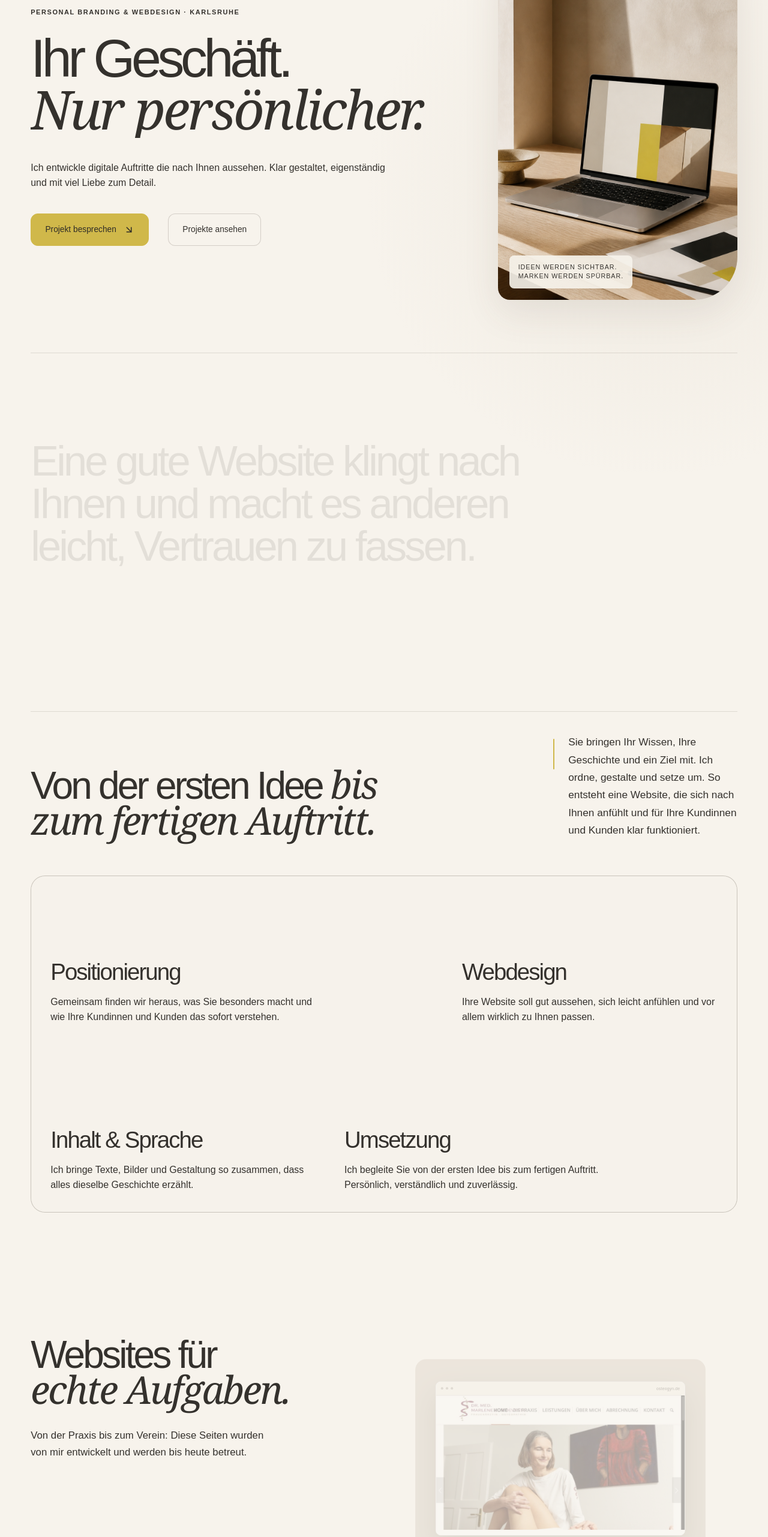
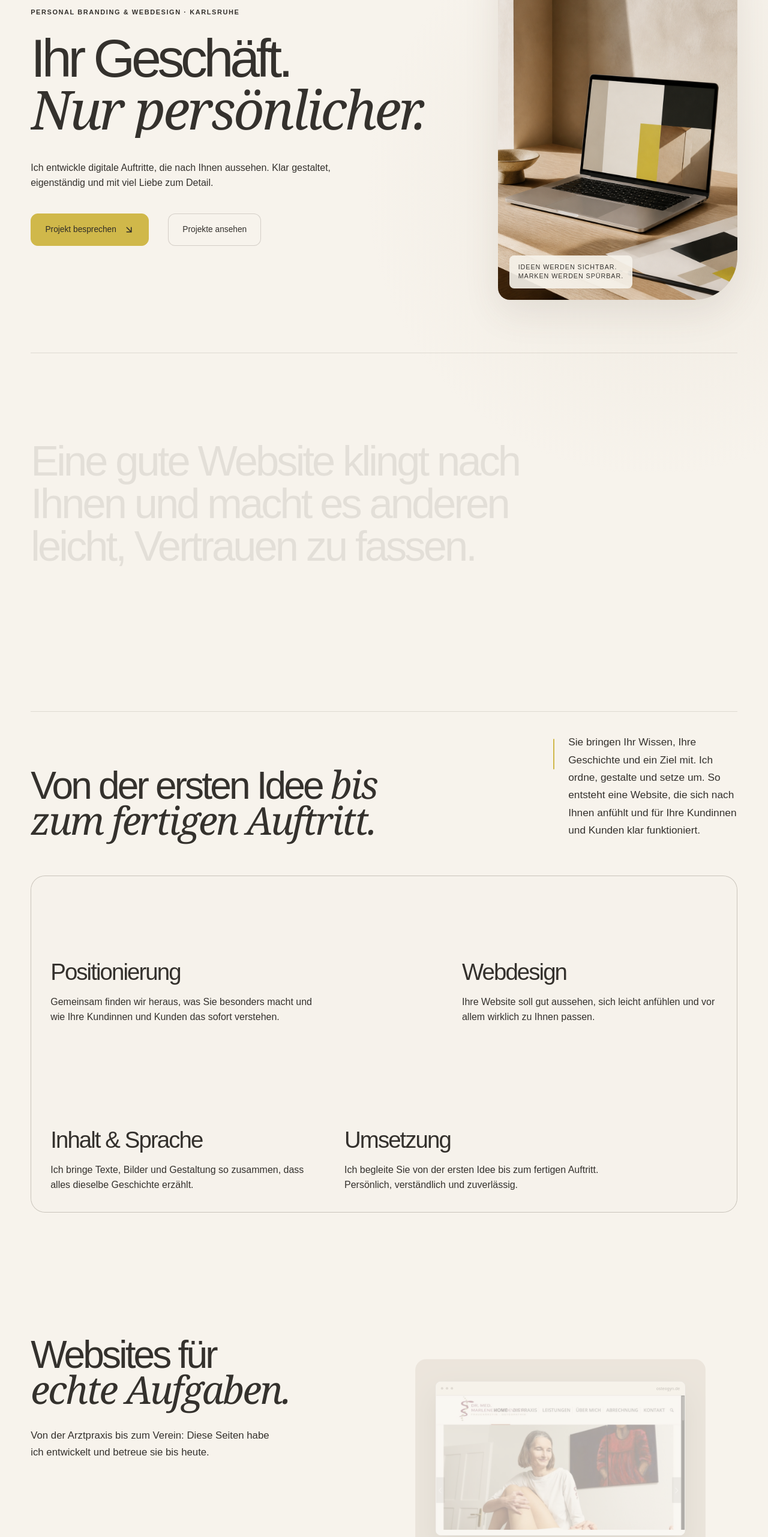
Before and after one commit to lwscaling/dorotawendler, a React (Vite) app: page / in a window 1280 px wide. Shown: the part 234-2797 px from the top of the page at 60% size. Built offline with nearby package versions, Linux system fonts and the light colour scheme.

Commit message:
Update hero and project copy

```diff
--- a/src/main.jsx
+++ b/src/main.jsx
@@ -163,7 +163,7 @@ function App() {
           <span className="line"><span className="hero-word">Ihr Geschäft.</span></span>
           <span className="line serif"><span className="hero-word">Nur persönlicher.</span></span>
         </h1>
-        <p className="hero-lead">Ich entwickle digitale Auftritte die nach Ihnen aussehen. Klar gestaltet, eigenständig und mit viel Liebe zum Detail.</p>
+        <p className="hero-lead">Ich entwickle digitale Auftritte, die nach Ihnen aussehen. Klar gestaltet, eigenständig und mit viel Liebe zum Detail.</p>
         <div className="hero-actions"><button className="button primary" onClick={openInquiry}>Projekt besprechen <ArrowDownRight size={18}/></button><a className="button secondary" href="#work">Projekte ansehen</a></div>
       </div>
       <div className="hero-visual">
@@ -187,7 +187,7 @@ function App() {
 
     <section id="work" className="work shell">
       <div className="work-layout">
-        <div className="work-intro"><h2>Websites für<br/><em>echte Aufgaben.</em></h2><p>Von der Praxis bis zum Verein: Diese Seiten wurden von mir entwickelt und werden bis heute betreut.</p></div>
+        <div className="work-intro"><h2>Websites für<br/><em>echte Aufgaben.</em></h2><p>Von der Arztpraxis bis zum Verein: Diese Seiten habe ich entwickelt und betreue sie bis heute.</p></div>
         <div className="project-list">
           {featuredProjects.map((project, index) => <a className={`project-card featured-project project-${project.theme}`} href={project.url} target="_blank" rel="noreferrer" key={project.name} aria-label={`${project.name} besuchen`}>
             <div className="project-image"><span className="project-number">0{index + 1}</span><div className="project-browser"><div className="project-browser-bar"><i/><i/><i/><small>{project.domain}</small></div><div className="project-browser-viewport"><img src={project.image} alt={`Website von ${project.name}`} loading="lazy" decoding="async"/></div></div><span className="project-visit" aria-hidden="true">Website besuchen <ArrowUpRight size={16}/></span></div>
```
